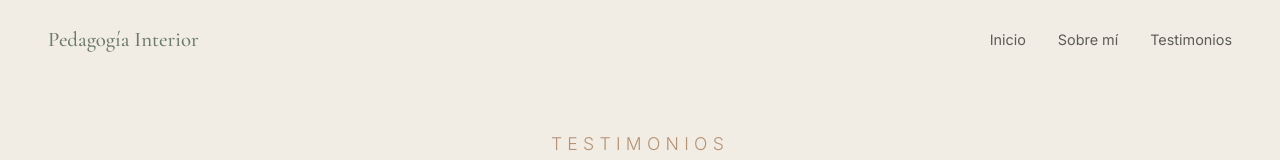
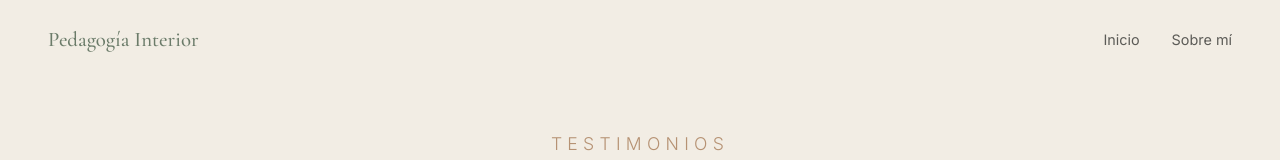
Before and after one commit to anruiz93/pedagogia_interior, a plain HTML site: page testimonios.html in a window 1280 px wide. Shown: the top 160 px of the page. Drawn offline with nearby package versions, Linux system fonts and the light colour scheme.

Commit message:
Update testimonios.html

```diff
--- a/testimonios.html
+++ b/testimonios.html
@@ -127,7 +127,6 @@
     <div class="menu">
       <a href="index.html">Inicio</a>
       <a href="sobre-mi.html">Sobre mí</a>
-      <a href="testimonios.html">Testimonios</a>
       <!-- Enlace "Contacto" eliminado -->
     </div>
   </nav>
```
